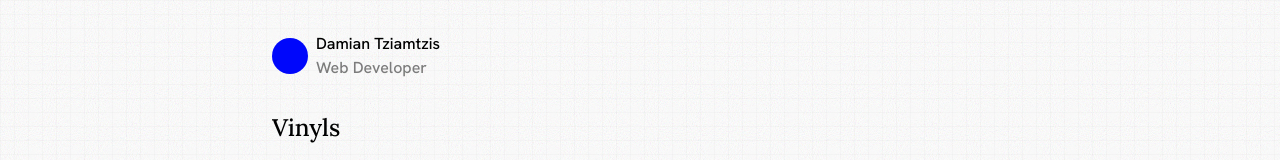
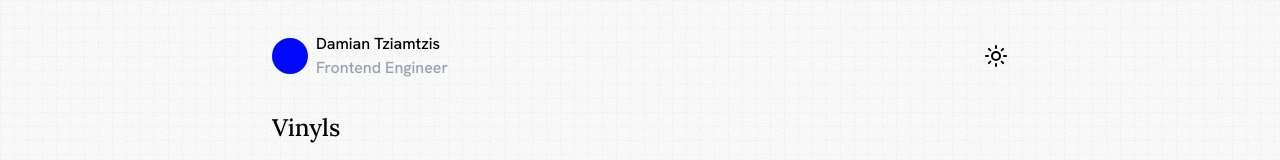
Before and after one commit to damtzi/next-damitzi.com, a Next.js app: page /music/vinyls in a window 1280 px wide. Shown: the top 160 px of the page. Built offline with nearby package versions, Linux system fonts and the light colour scheme.

Commit message:
feat: Add dark mode

```diff
--- a/src/app/layout.tsx
+++ b/src/app/layout.tsx
@@ -5,6 +5,7 @@ import { Noise } from "@/components/backgrounds/noise";
 import { GridLines } from "@/components/backgrounds/grid-lines";
 import { Nav } from "@/components/nav";
 import { Footer } from "@/components/footer";
+import { ThemeProvider } from "@/components/theme-provider";
 
 const hankenGrotesk = Hanken_Grotesk({
     variable: "--font-hanken-grotesk",
@@ -29,19 +30,24 @@ export default function RootLayout({
     children: React.ReactNode;
 }>) {
     return (
-        <html lang="en">
+        <html lang="en" suppressHydrationWarning>
             <body
                 className={`relative transition-colors duration-300 ease-out ${hankenGrotesk.variable} ${ibmPlexMono.variable} ${lora.variable} antialiased`}
+            >
+                <ThemeProvider
+                    attribute="class"
+                    defaultTheme="system"
+                    enableSystem
+                    disableTransitionOnChange
                 >
                     <Noise />
                     <GridLines />
                     <div className="stagger-animation min-h-dvh w-full flex flex-col mx-auto max-w-3xl px-4 py-8 gap-8 font-sans">
                         <Nav />
-                    <main className="flex-grow">
-                        {children}
-                    </main>
+                        <main className="flex-grow">{children}</main>
                         <Footer />
                     </div>
+                </ThemeProvider>
             </body>
         </html>
     );
--- a/src/app/page.tsx
+++ b/src/app/page.tsx
@@ -16,7 +16,7 @@ export default async function HomePage() {
                     I work as a frontend engineer at{" "}
                     <Link
                         href="https://secretarium.com"
-                        className="transition-colors duration-150 ease-out hover:text-pure-blue hover:cursor-pointer underline decoration-pure-blue decoration-2"
+                        className="text-gray-400 transition-colors duration-150 ease-out hover:text-pure-blue hover:cursor-pointer"
                         target="_blank"
                         rel="noopener noreferrer"
                     >
@@ -27,14 +27,14 @@ export default async function HomePage() {
                     watching the NBA, listening to{" "}
                     <Link
                         href="/music"
-                        className="transition-colors duration-150 ease-out hover:text-pure-blue hover:cursor-pointer underline decoration-pure-blue decoration-2"
+                        className="text-gray-400 transition-colors duration-150 ease-out hover:text-pure-blue hover:cursor-pointer"
                     >
                         music
                     </Link>
                     , and baking{" "}
                     <Link
                         href="/bread"
-                        className="transition-colors duration-150 ease-out hover:text-pure-blue hover:cursor-pointer underline decoration-pure-blue decoration-2"
+                        className="text-gray-400 transition-colors duration-150 ease-out hover:text-pure-blue hover:cursor-pointer"
                     >
                         bread
                     </Link>
@@ -50,7 +50,7 @@ export default async function HomePage() {
                     You can follow me on{" "}
                     <Link
                         href="https://bsky.app/profile/damitzi.com"
-                        className="transition-colors duration-150 ease-out hover:text-pure-blue hover:cursor-pointer underline decoration-pure-blue decoration-2"
+                        className="text-gray-400 transition-colors duration-150 ease-out hover:text-pure-blue hover:cursor-pointer"
                         target="_blank"
                         rel="noopener noreferrer"
                     >
@@ -59,7 +59,7 @@ export default async function HomePage() {
                     and{" "}
                     <Link
                         href="https://www.instagram.com/damitzi__"
-                        className="transition-colors duration-150 ease-out hover:text-pure-blue hover:cursor-pointer underline decoration-pure-blue decoration-2"
+                        className="text-gray-400 transition-colors duration-150 ease-out hover:text-pure-blue hover:cursor-pointer"
                         target="_blank"
                         rel="noopener noreferrer"
                     >
@@ -68,7 +68,7 @@ export default async function HomePage() {
                     , view my work on{" "}
                     <Link
                         href="https://github.com/damtzi"
-                        className="transition-colors duration-150 ease-out hover:text-pure-blue hover:cursor-pointer underline decoration-pure-blue decoration-2"
+                        className="text-gray-400 transition-colors duration-150 ease-out hover:text-pure-blue hover:cursor-pointer"
                         target="_blank"
                         rel="noopener noreferrer"
                     >
@@ -77,7 +77,7 @@ export default async function HomePage() {
                     , see what I'm listening to on{" "}
                     <Link
                         href="https://music.apple.com/profile/damitzi__"
-                        className="transition-colors duration-150 ease-out hover:text-pure-blue hover:cursor-pointer underline decoration-pure-blue decoration-2"
+                        className="text-gray-400 transition-colors duration-150 ease-out hover:text-pure-blue hover:cursor-pointer"
                         target="_blank"
                         rel="noopener noreferrer"
                     >
@@ -86,7 +86,7 @@ export default async function HomePage() {
                     , or email me at{" "}
                     <Link
                         href="mailto:damian.tziamtzis@gmail.com"
-                        className="transition-colors duration-150 ease-out hover:text-pure-blue hover:cursor-pointer underline decoration-pure-blue decoration-2"
+                        className="text-gray-400 transition-colors duration-150 ease-out hover:text-pure-blue hover:cursor-pointer"
                         target="_blank"
                         rel="noopener noreferrer"
                     >
--- a/src/components/backgrounds/grid-lines.tsx
+++ b/src/components/backgrounds/grid-lines.tsx
@@ -1,5 +1,7 @@
 export const GridLines = () => {
     return (
-        <div className="absolute inset-0 -z-10 h-full w-full bg-white bg-[linear-gradient(to_right,#8080800a_1px,transparent_1px),linear-gradient(to_bottom,#8080800a_1px,transparent_1px)] bg-[size:14px_14px]"></div>
+        <div className="absolute inset-0 -z-10 h-full w-full bg-white dark:bg-slate-950 bg-[linear-gradient(to_right,#8080800a_1px,transparent_1px),linear-gradient(to_bottom,#8080800a_1px,transparent_1px)] dark:bg-[linear-gradient(to_right,#2929292e_1px,transparent_1px),linear-gradient(to_bottom,#2929292e_1px,transparent_1px)] bg-[size:14px_14px]"></div>
     );
 };
+
+//<div class="relative h-full w-full bg-slate-950"><div class="absolute bottom-0 left-0 right-0 top-0 bg-[linear-gradient(to_right,#4f4f4f2e_1px,transparent_1px),linear-gradient(to_bottom,#4f4f4f2e_1px,transparent_1px)] bg-[size:14px_24px]"></div></div>
--- a/src/components/backgrounds/noise.tsx
+++ b/src/components/backgrounds/noise.tsx
@@ -1,5 +1,5 @@
 export const Noise = () => {
     return (
-        <div className="bg-[url(/images/noise.svg)] bg-auto bg-center absolute inset-0 w-full h-full opacity-20 pointer-events-none"></div>
+        <div className="bg-[url(/images/noise.svg)] bg-auto bg-center absolute inset-0 w-full h-full opacity-20 dark:opacity-10 pointer-events-none"></div>
     );
 };
--- a/src/components/nav.tsx
+++ b/src/components/nav.tsx
@@ -1,5 +1,6 @@
 import Image from "next/image";
 import PureBlue from "../../public/images/0007fb.png";
+import { ThemeToggle } from "./theme-toggle";
 
 export const Nav = () => {
     return (
@@ -14,11 +15,10 @@ export const Nav = () => {
                 />
                 <div className="flex flex-col">
                     <span>Damian Tziamtzis</span>
-                    <span className="text-black/50"
-                        >Web Developer</span
-                    >
+                    <span className="text-gray-400">Frontend Engineer</span>
                 </div>
             </div>
+            <ThemeToggle />
         </nav>
     );
 };
--- /dev/null
+++ b/src/components/theme-provider.tsx
@@ -0,0 +1,11 @@
+"use client";
+
+import React from "react";
+import { ThemeProvider as NextThemesProvider } from "next-themes";
+
+export function ThemeProvider({
+    children,
+    ...props
+}: React.ComponentProps<typeof NextThemesProvider>) {
+    return <NextThemesProvider {...props}>{children}</NextThemesProvider>;
+}
--- /dev/null
+++ b/src/components/theme-toggle.tsx
@@ -0,0 +1,51 @@
+"use client";
+
+import { Moon, Sun } from "lucide-react";
+import { animate } from "motion";
+import { motion } from "motion/react";
+import { useTheme } from "next-themes";
+
+export const ThemeToggle = () => {
+    const { setTheme, theme } = useTheme();
+
+    const onClick = () => {
+        setTheme(theme === "light" ? "dark" : "light");
+
+        const moon = document.getElementById("moonIcon");
+        const sun = document.getElementById("sunIcon");
+
+        if (moon && sun) {
+            animate([
+                [moon, { y: 32 }],
+                [sun, { y: -32 }, { at: "+0.5" }],
+            ]);
+        }
+    };
+
+    return (
+        <button
+            type="button"
+            onClick={onClick}
+            aria-label="Toggle Theme"
+            className="hover:cursor-pointer"
+        >
+            {/* <motion.div initial={{ opacity: theme === 'light' ? 1 : 0 }}>
+                <Moon id="moonIcon" className="s-6" />
+            </motion.div>
+            <motion.div initial={{ opacity: theme === 'light' ? 0 : 1 }}>
+                <Sun id="sunIcon" className="s-6" />
+            </motion.div> */}
+            <motion.div
+                whileTap={{
+                    rotate: theme === "light" ? 180 : -180,
+                }}
+            >
+                {theme === "light" ? (
+                    <Moon id="moonIcon" className="s-6" />
+                ) : (
+                    <Sun id="sunIcon" className="s-6" />
+                )}
+            </motion.div>
+        </button>
+    );
+};
--- a/src/styles/global.css
+++ b/src/styles/global.css
@@ -18,6 +18,8 @@
     --font-mono: var(--font-ibm-plex-mono);
 }
 
+@custom-variant dark (&:where(.dark, .dark *));
+
 /* @media (prefers-color-scheme: dark) {
     :root {
         --background: #0a0a0a;
```
Also changed, not shown: package.json (+9 -6 lines), 1 other file (tests, documents, lock files or other folders). Lines whose indentation alone changed are shown as unchanged.
